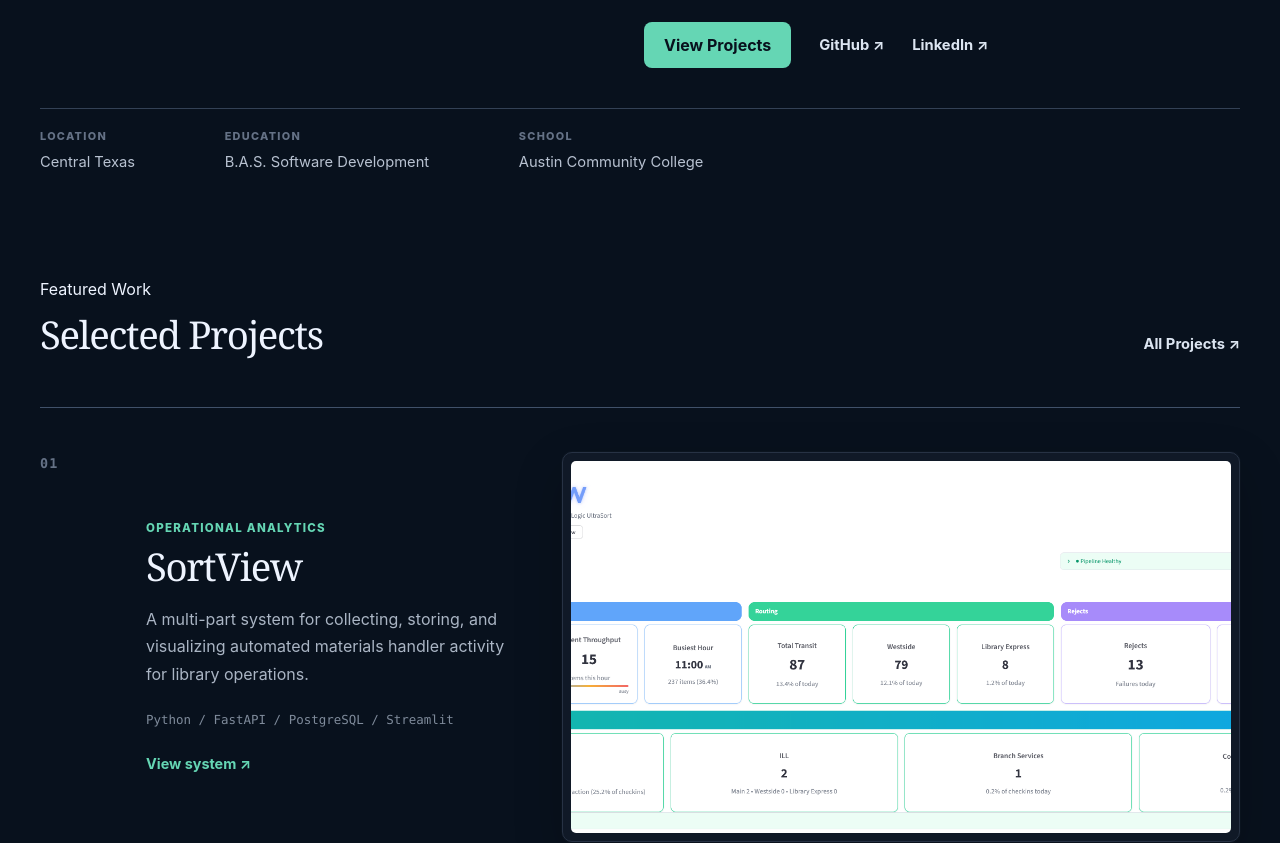
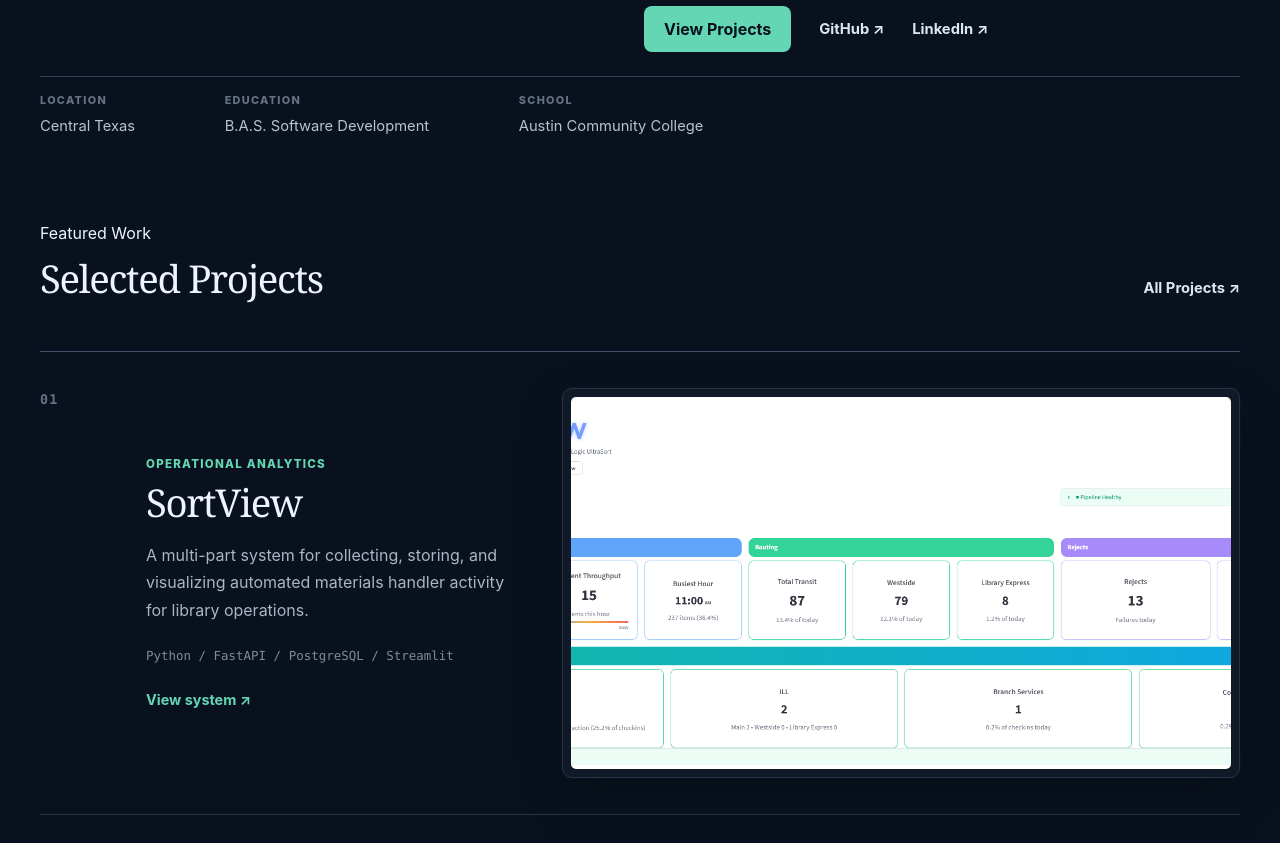
Before and after one commit to richardrhanly-us/Portfolio, a React (Vite) app: page / in a window 1280 px wide. Shown: the part 353-1196 px from the top of the page. Built offline with nearby package versions, Linux system fonts and the light colour scheme.

Commit message:
Adjust spacing in home page UI

```diff
--- a/src/App.css
+++ b/src/App.css
@@ -1445,7 +1445,7 @@ small,
   align-items: center;
   justify-content: space-between;
   gap: 24px;
-  margin-bottom: 44px;
+  margin-bottom: 28px;
 }
 
 .home-role,
@@ -1530,8 +1530,8 @@ small,
   grid-template-columns: auto auto auto;
   justify-content: start;
   gap: clamp(48px, 7vw, 110px);
-  margin-top: 40px;
-  padding-top: 20px;
+  margin-top: 24px;
+  padding-top: 16px;
   border-top: 1px solid #334155;
 }
 
@@ -1557,9 +1557,8 @@ small,
    HOME PROJECTS
 
    ========================================================= */
-
 .home-work {
-  padding: 48px 0 100px;
+  padding: 28px 0 90px;
 }
 .home-work-heading {
   margin-bottom: 24px;
@@ -1587,21 +1586,15 @@ small,
 
 .home-project-list {
   margin-top: 54px;
-
   border-top: 1px solid #405169;
 }
 
 .home-project {
   display: grid;
-
   grid-template-columns: 72px minmax(280px, 0.72fr) minmax(420px, 1.28fr);
-
   gap: 34px;
-
   align-items: center;
-
-  padding: 44px 0;
-
+  padding: 36px 0;
   border-bottom: 1px solid #273244;
 }
 
@@ -1786,11 +1779,11 @@ small,
     width: calc(100% - 36px);
   }
 
-.navbar {
-  width: min(1320px, calc(100% - 80px));
-}
+  .navbar {
+    width: min(1320px, calc(100% - 80px));
+  }
   .home-hero {
-    padding: 56px 0 32px;
+    padding: 44px 0 18px;
   }
 
   .home-hero-header {
@@ -1815,7 +1808,6 @@ small,
     margin-top: 32px;
   }
 
-
   .home-actions {
     gap: 16px 22px;
 
```
